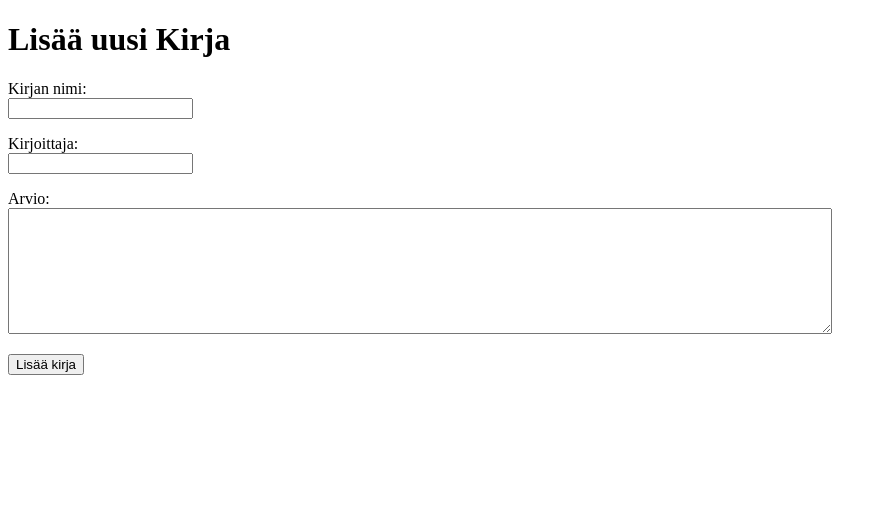
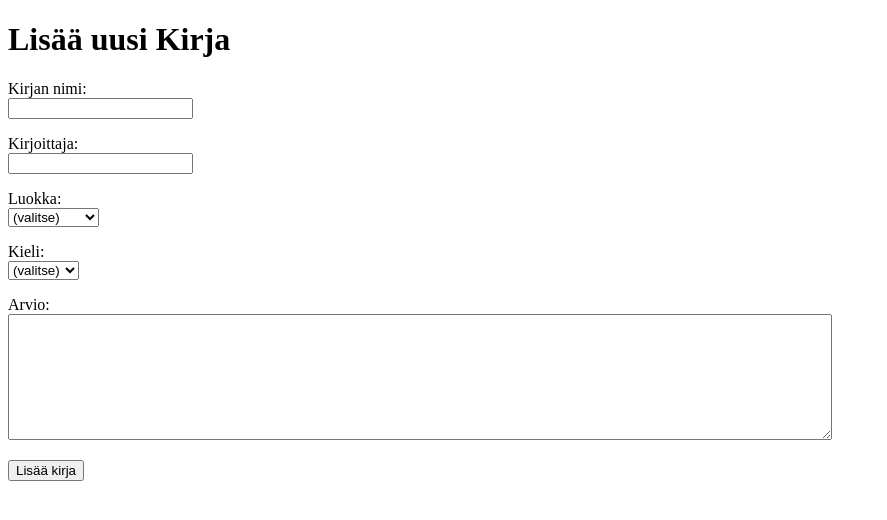
Before and after one commit to LouiseOdier/Kirjakerho, a Flask app: page /new_item in a window 1280 px wide. Shown: the top 520 px of the page, without its empty margins (0-887 px from the left). Run offline with Flask 3, Linux system fonts and the light colour scheme; the visitor is signed in with stand-in values (Sample User, id 1).

Commit message:
add classes for items

```diff
--- a/app.py
+++ b/app.py
@@ -44,7 +44,8 @@ def show_item(item_id):
     item=items.get_item(item_id)
     if not item:
         abort(404)
-    return render_template("show_item.html", item=item)
+    classes = items.get_classes(item_id)
+    return render_template("show_item.html", item=item, classes=classes)
 
 @app.route("/new_item")
 def new_item():
@@ -64,8 +65,15 @@ def create_item():
     if len(description)>1000:
         abort(403)
     user_id =session["user_id"]
+    classes = []
+    section = request.form["section"]
+    if section:
+        classes.append(("Luokka", section))
+    language = request.form["language"]
+    if language:
+        classes.append(("Kieli", language))
 
-    items.add_item(title, writer, description, user_id)
+    items.add_item(title, writer, description, user_id, classes)
 
     return redirect("/")
 
--- a/schema.sql
+++ b/schema.sql
@@ -11,3 +11,10 @@ CREATE TABLE items (
     description TEXT,
     user_id INTEGER REFERENCES users
 );
+
+CREATE TABLE item_classes (
+    id INTEGER PRIMARY KEY,
+    item_id INTEGER REFERENCES items,
+    title TEXT,
+    value TEXT
+);
--- a/templates/new_item.html
+++ b/templates/new_item.html
@@ -17,6 +17,26 @@
       <input type="text" name="writer" maxlenth="50" required/>
     </p>
     <p>
+      Luokka: <br />
+      <select name="section">
+        <option value=""> (valitse)</option>
+        <option value="jännitys"> jännitys</option>
+        <option value="klassikko"> klassikko</option>
+        <option value="rikos"> rikos</option>
+        <option value="romantiikka"> romantiikka</option>
+      </select>
+    </p>
+    <p>
+      Kieli: <br />
+      <select name="language">
+        <option value=""> (valitse)</option>
+        <option value="englanti"> Englanti</option>
+        <option value="ruotsi"> Ruotsi</option>
+        <option value="suomi"> Suomi</option>
+        <option value="other"> Muu</option>
+      </select>
+    </p>
+    <p>
       Arvio: <br />
       <textarea name="description" rows="8" cols="100", maxlength="1000"></textarea>
     </p>
```
Also changed, not shown: items.py (+11 -1 lines), templates/show_item.html (+10 -0 lines).
